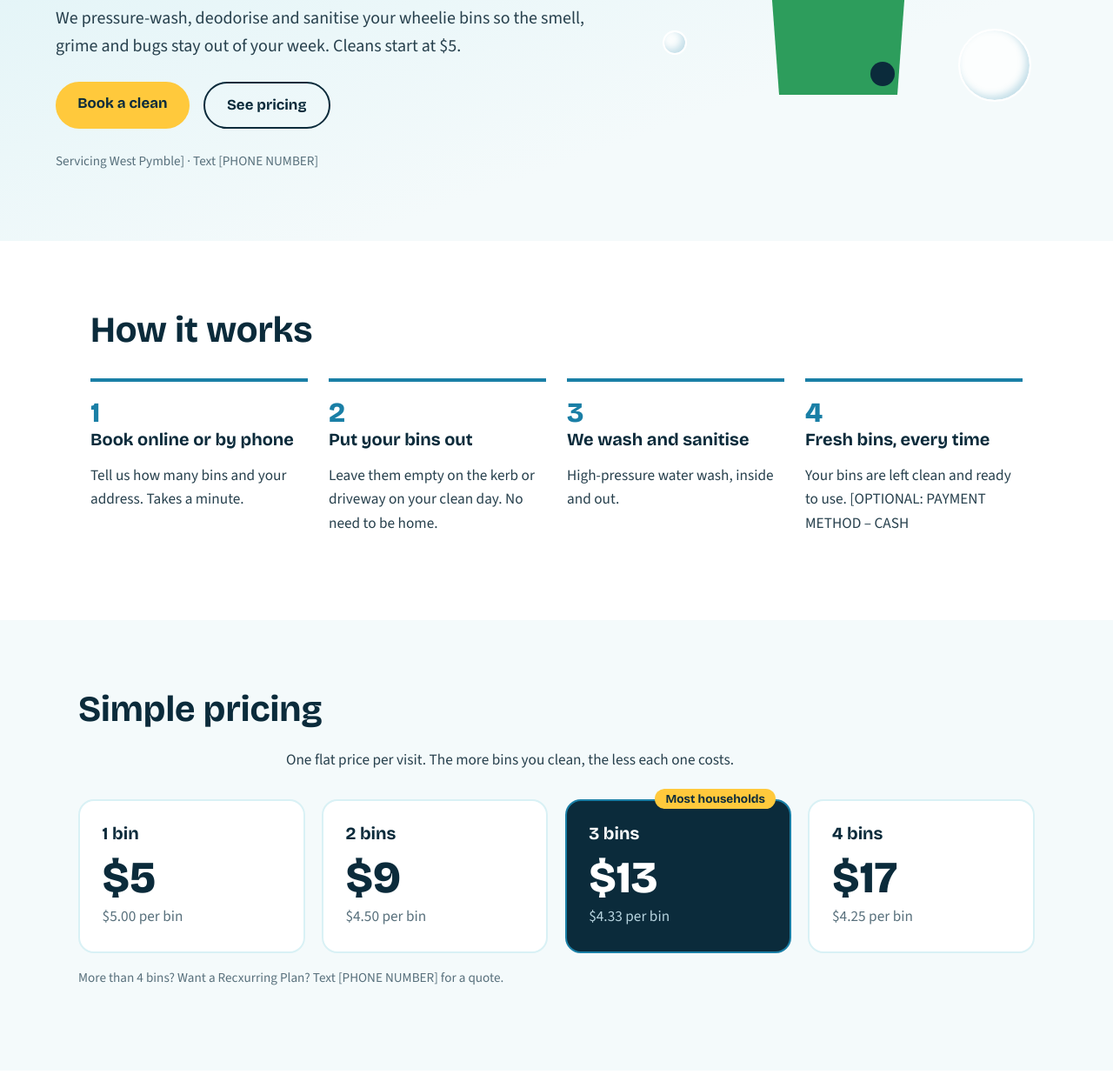
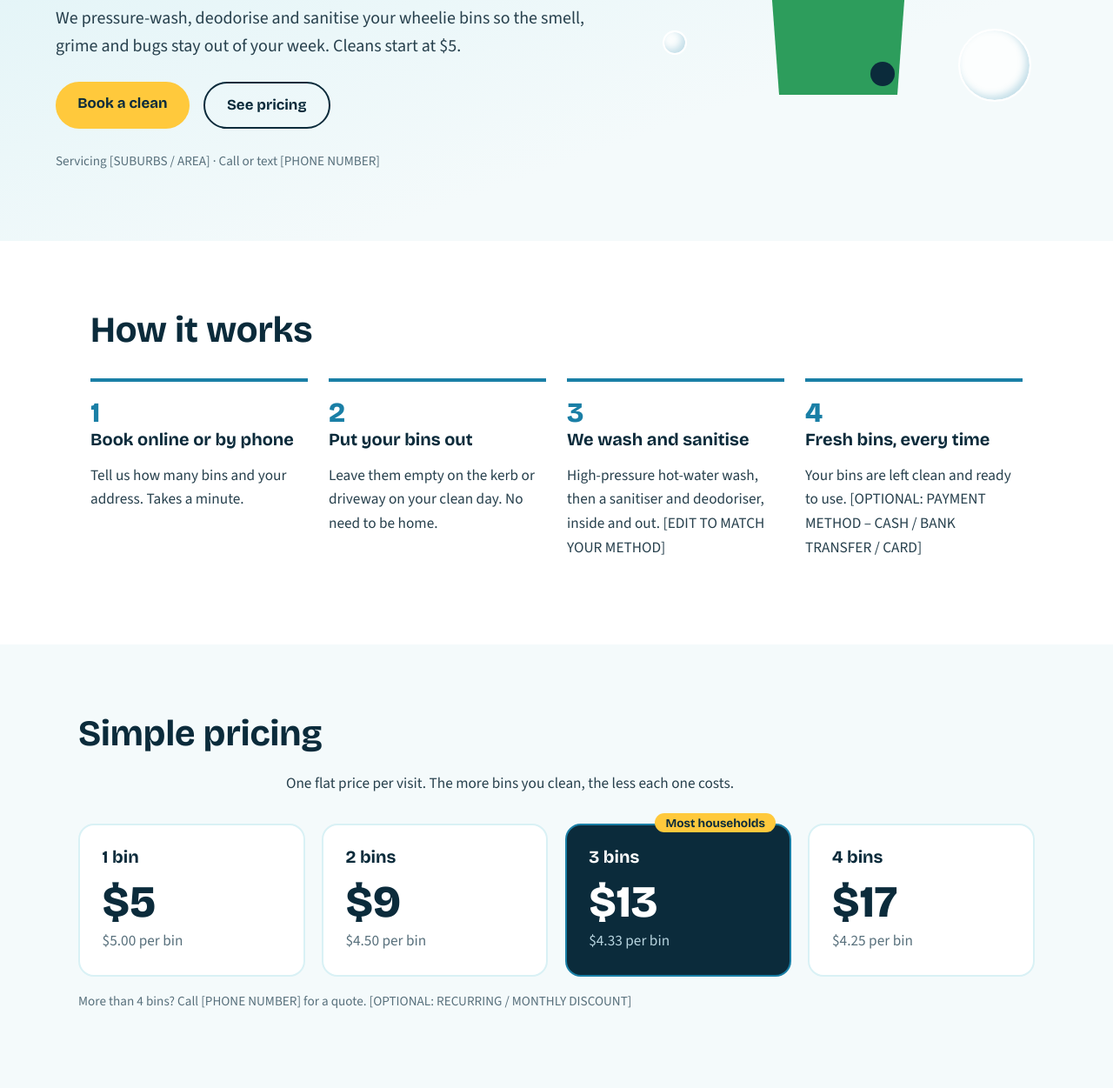
Before and after one commit to codeharbour2026/bins, a plain HTML site: page index.html in a window 1280 px wide. Shown: the part 381-1632 px from the top of the page at 87% size. Drawn offline with nearby package versions, Linux system fonts and the light colour scheme.

Commit message:
Add files via upload

```diff
--- a/index.html
+++ b/index.html
@@ -3,7 +3,7 @@
 <head>
 <meta charset="utf-8">
 <meta name="viewport" content="width=device-width, initial-scale=1">
-<title>The BinBoys – Wheelie Bin Cleaning from $5</title>
+<title>[BUSINESS NAME] – Wheelie Bin Cleaning from $5</title>
 <meta name="description" content="Professional wheelie bin cleaning from $5. We wash and sanitise your bins at your home so they stay fresh and smell-free.">
 <link rel="preconnect" href="https://fonts.googleapis.com">
 <link rel="preconnect" href="https://fonts.gstatic.com" crossorigin>
@@ -12,7 +12,7 @@
 </head>
 <body>
 <header class="top">
-  <a class="brand" href="#top">The BinBoys</a>
+  <a class="brand" href="#top">[BUSINESS NAME]</a>
   <nav aria-label="Main">
     <a href="#how">How it works</a>
     <a href="#pricing">Pricing</a>
@@ -27,7 +27,7 @@
       <h1>Your bins, washed and sanitised at your door.</h1>
       <p class="lead">We pressure-wash, deodorise and sanitise your wheelie bins so the smell, grime and bugs stay out of your week. Cleans start at $5.</p>
       <p class="actions"><a class="btn" href="#book">Book a clean</a> <a class="btn ghost" href="#pricing">See pricing</a></p>
-      <p class="note">Servicing West Pymble] · Text [PHONE NUMBER]</p>
+      <p class="note">Servicing [SUBURBS / AREA] · Call or text [PHONE NUMBER]</p>
     </div>
     <div class="hero-art" aria-hidden="true">
       <div class="bubble b1"></div><div class="bubble b2"></div><div class="bubble b3"></div><div class="bubble b4"></div>
@@ -40,8 +40,8 @@
     <ol class="steps">
       <li><h3>Book online or by phone</h3><p>Tell us how many bins and your address. Takes a minute.</p></li>
       <li><h3>Put your bins out</h3><p>Leave them empty on the kerb or driveway on your clean day. No need to be home.</p></li>
-      <li><h3>We wash and sanitise</h3><p>High-pressure water wash, inside and out.</p></li>
-      <li><h3>Fresh bins, every time</h3><p>Your bins are left clean and ready to use. [OPTIONAL: PAYMENT METHOD – CASH</p></li>
+      <li><h3>We wash and sanitise</h3><p>High-pressure hot-water wash, then a sanitiser and deodoriser, inside and out. [EDIT TO MATCH YOUR METHOD]</p></li>
+      <li><h3>Fresh bins, every time</h3><p>Your bins are left clean and ready to use. [OPTIONAL: PAYMENT METHOD – CASH / BANK TRANSFER / CARD]</p></li>
     </ol>
   </section>
 
@@ -54,7 +54,7 @@
       <article class="price featured"><h3>3 bins</h3><p class="amt">$13</p><p class="per">$4.33 per bin</p><p class="tag">Most households</p></article>
       <article class="price"><h3>4 bins</h3><p class="amt">$17</p><p class="per">$4.25 per bin</p></article>
     </div>
-    <p class="note">More than 4 bins? Want a Recxurring Plan? Text [PHONE NUMBER] for a quote. </p>
+    <p class="note">More than 4 bins? Call [PHONE NUMBER] for a quote. [OPTIONAL: RECURRING / MONTHLY DISCOUNT]</p>
   </section>
 
   <section class="section">
```
